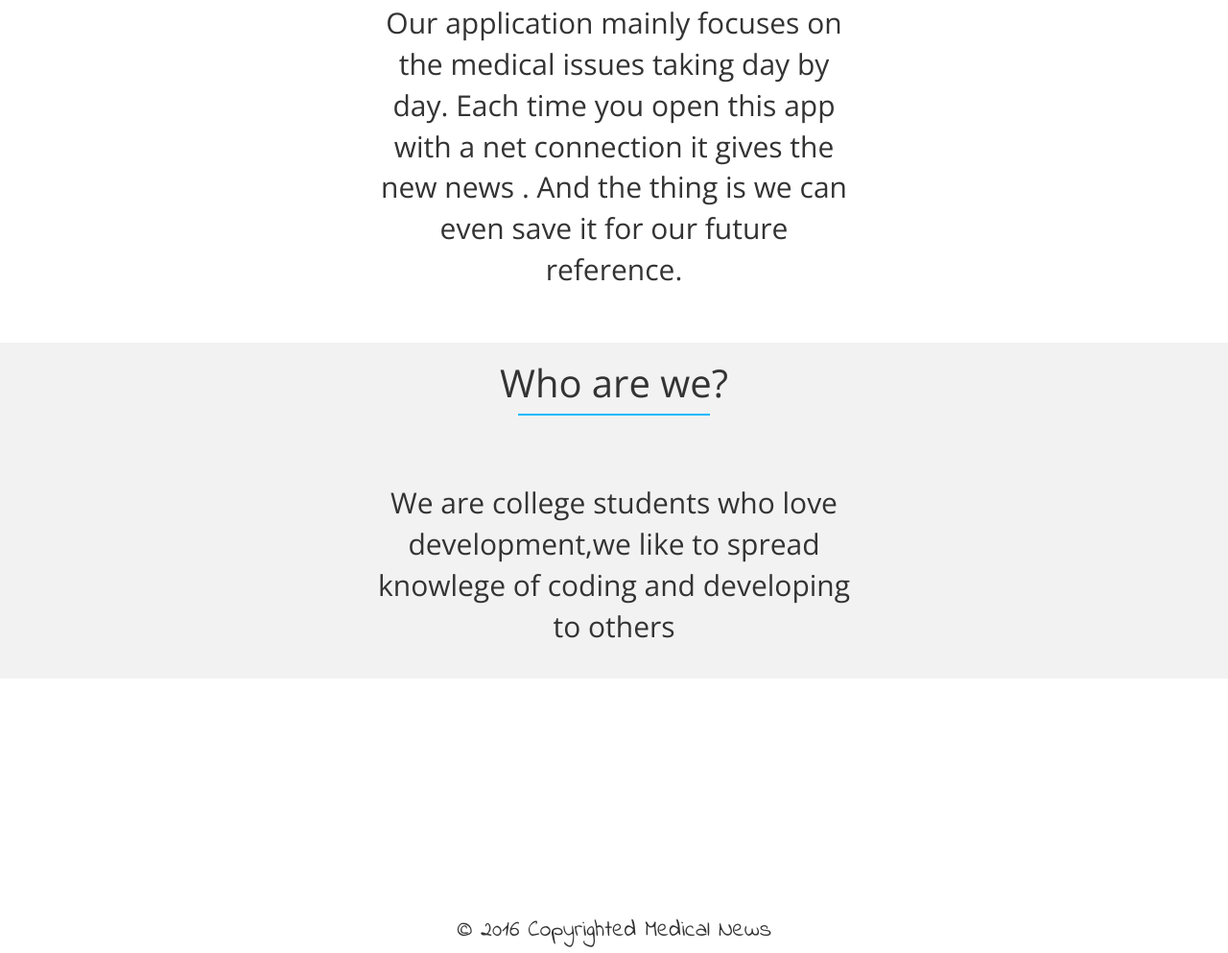
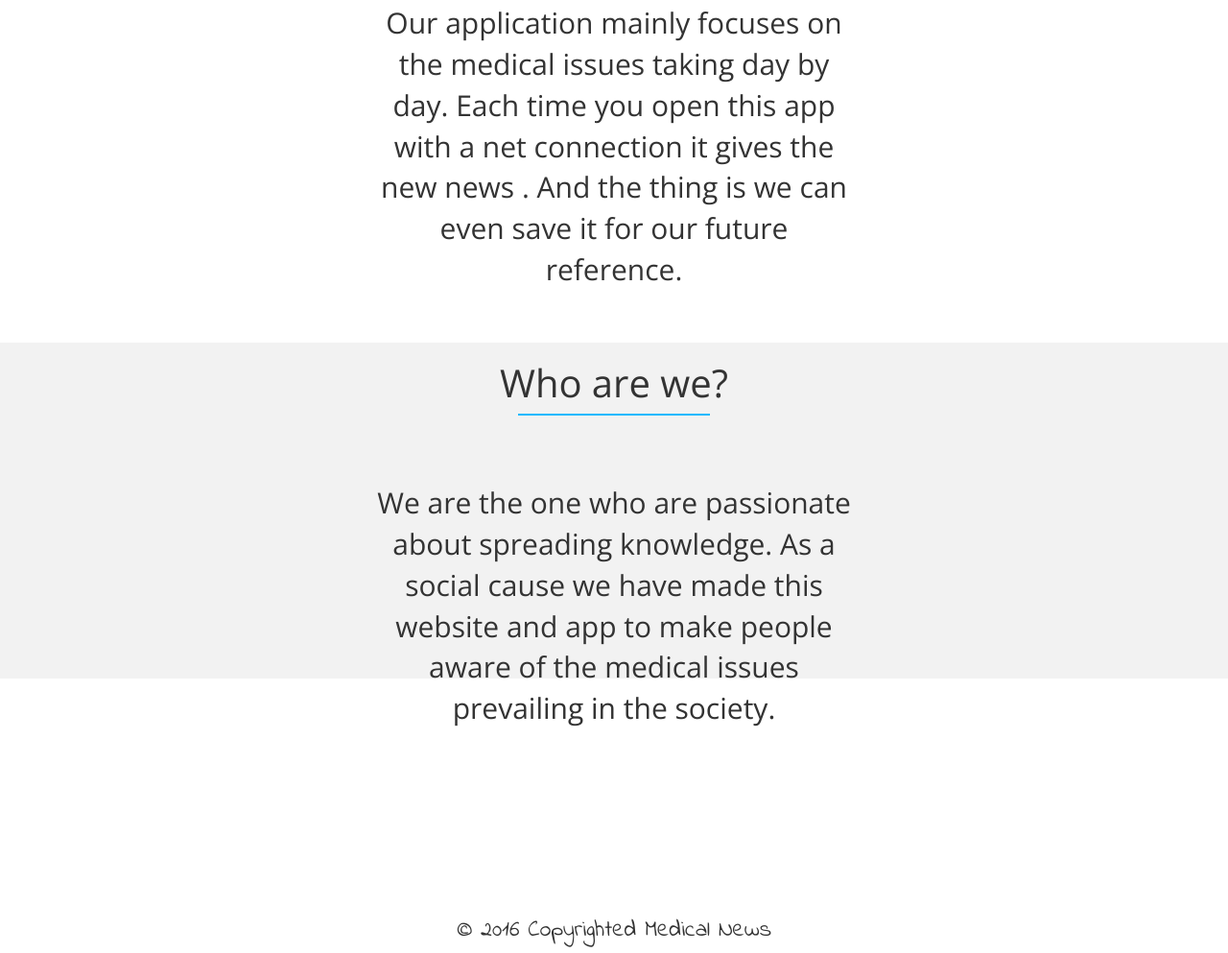
Before and after one commit to rishabh-malik/medical-news, a plain HTML site: page index.html in a window 1280 px wide. Shown: the part 943-1936 px from the top of the page at 96% size. Drawn offline with nearby package versions, Linux system fonts and the light colour scheme; a web font is replaced by a local one.

Commit message:
Update index.html

```diff
--- a/index.html
+++ b/index.html
@@ -47,7 +47,7 @@
 <div class="Aboutpage container-fluid">
 	<h1 class="text-center qs">Who are we?</h1>
 	<div class="box1"></div>
-	<p class="text-center as1">We are college students who love development,we like to spread knowlege of coding and developing to others</p>
+	<p class="text-center as1">We are the one who are passionate about spreading knowledge. As a social cause we have made this website and app to make people aware of the medical issues prevailing in the society.</p>
 </div>
 <div class="space"></div>
 
```
